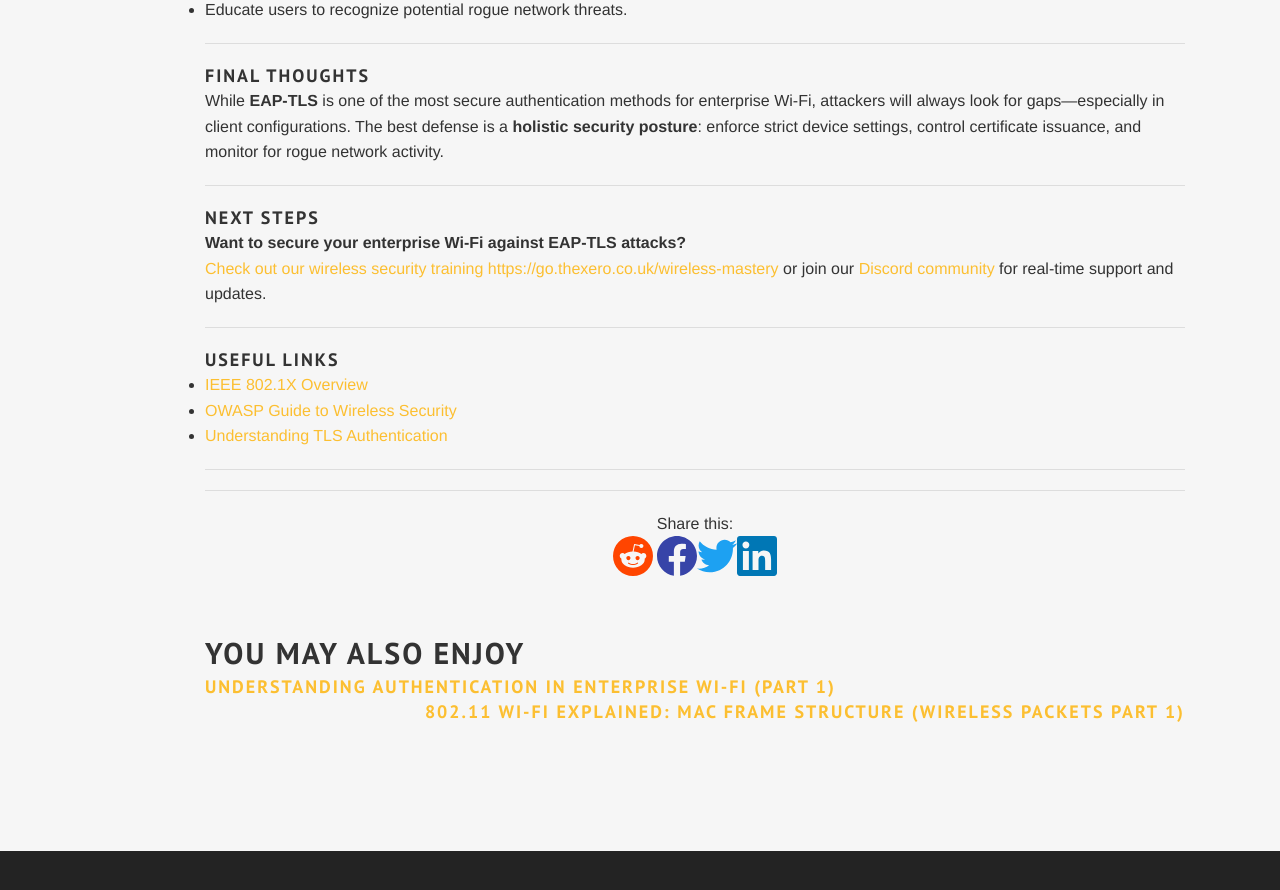
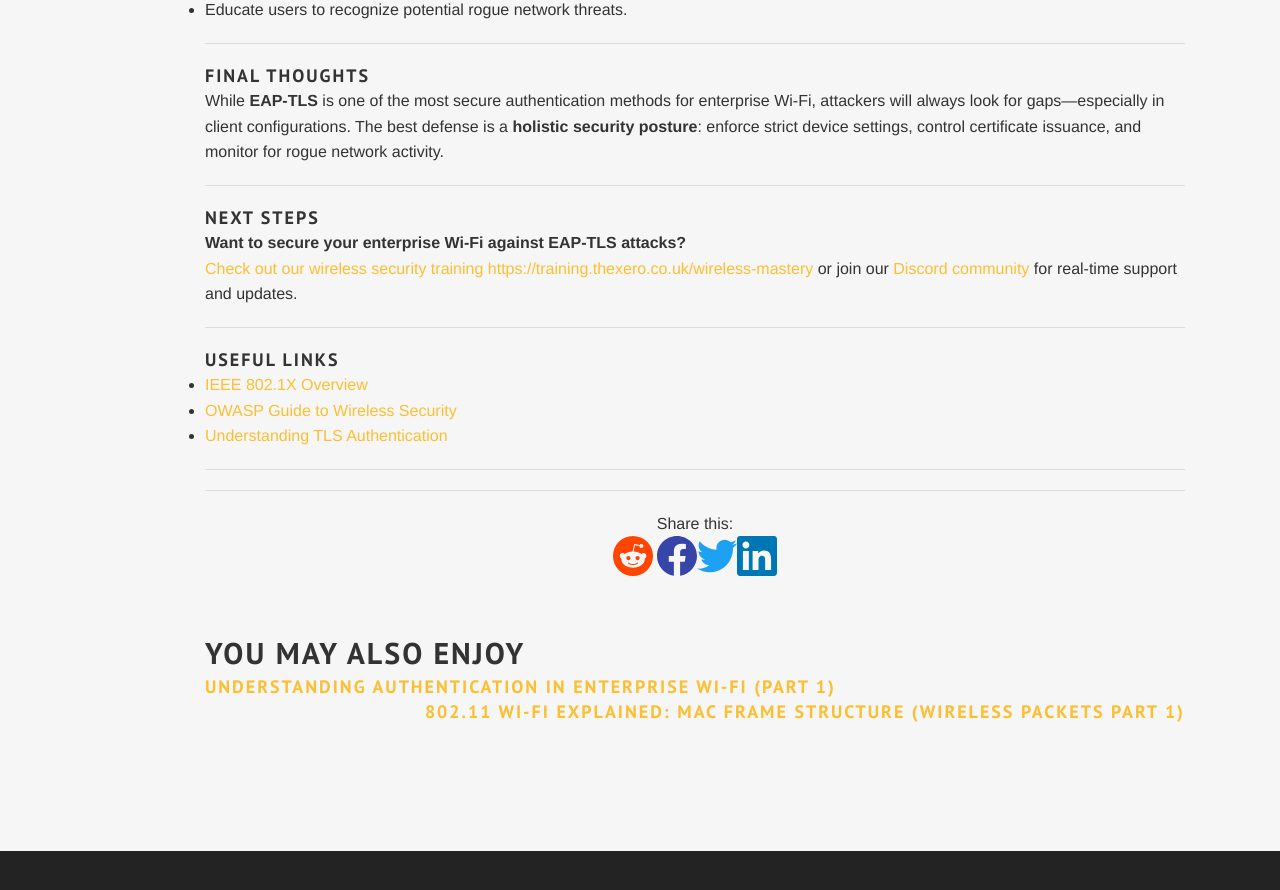
Before and after one commit to thexerocouk/thexerocouk.github.io, a Jekyll site: the page built from _posts/2024-09-19-Breaking-EAP-TLS.md, in a window 1280 px wide and 900 px high, scrolled down 2840 px. Shown: the top 890 px of the window. Built offline with Jekyll 4.4.1, drawn with Linux system fonts in a browser that asks for light colours; some web fonts are replaced; comment, search, counter and statistics services are not loaded; part of the change alters nothing that is shown.

Commit message:
Update 2024-09-19-Breaking-EAP-TLS.md

```diff
--- a/_posts/2024-09-19-Breaking-EAP-TLS.md
+++ b/_posts/2024-09-19-Breaking-EAP-TLS.md
@@ -103,7 +103,7 @@ While **EAP-TLS** is one of the most secure authentication methods for enterpris
 ### Next Steps
 
 **Want to secure your enterprise Wi-Fi against EAP-TLS attacks?**
-[Check out our wireless security training](https://go.thexero.co.uk/wireless-mastery) [https://go.thexero.co.uk/wireless-mastery](https://go.thexero.co.uk/wireless-mastery) or join our [Discord community](https://discord.gg/YEfgvuqyDn) for real-time support and updates.
+[Check out our wireless security training](https://training.thexero.co.uk/wireless-mastery) [https://training.thexero.co.uk/wireless-mastery](https://training.thexero.co.uk/wireless-mastery) or join our [Discord community](https://discord.gg/YEfgvuqyDn) for real-time support and updates.
 
 ---
 
```
